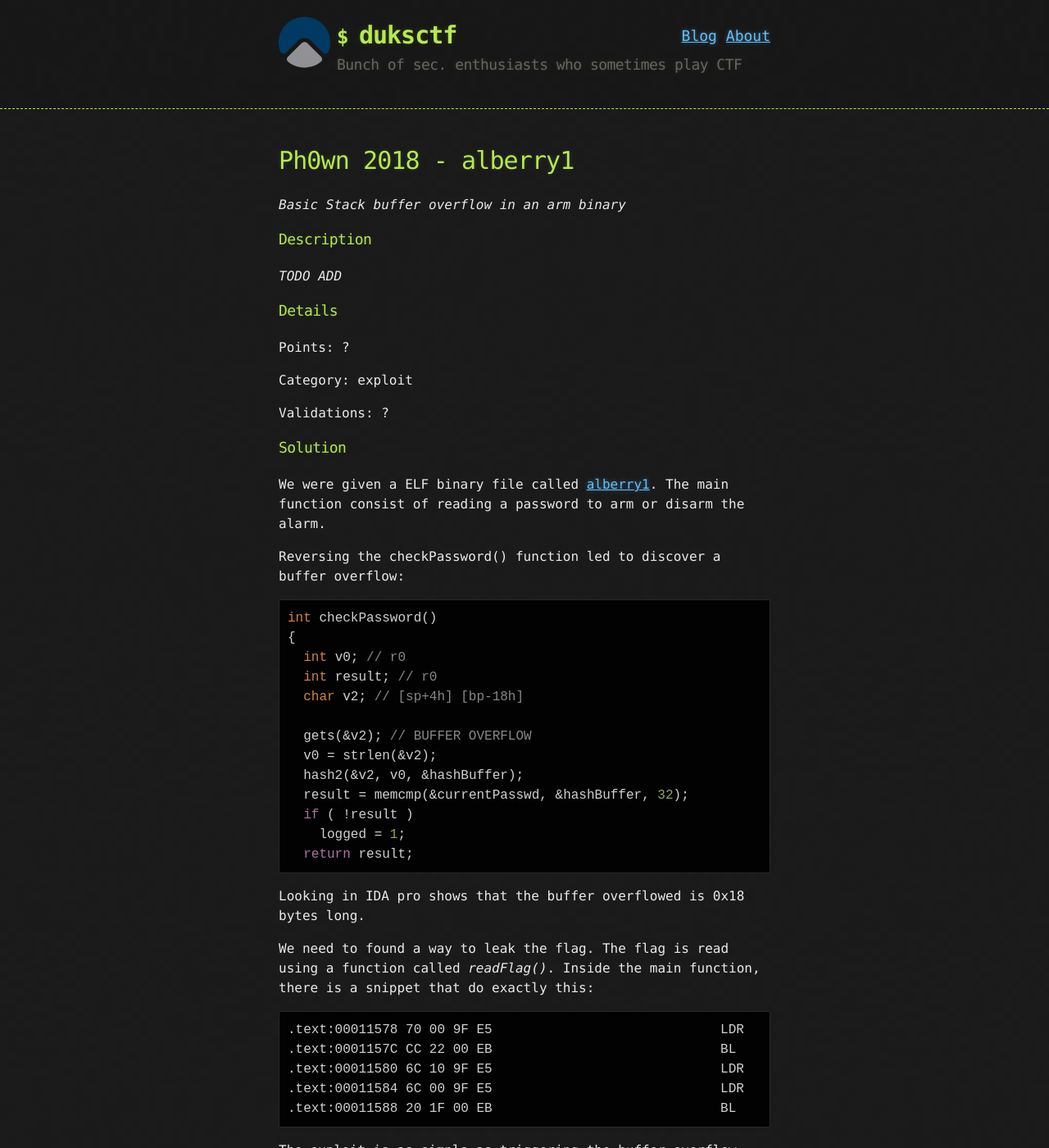
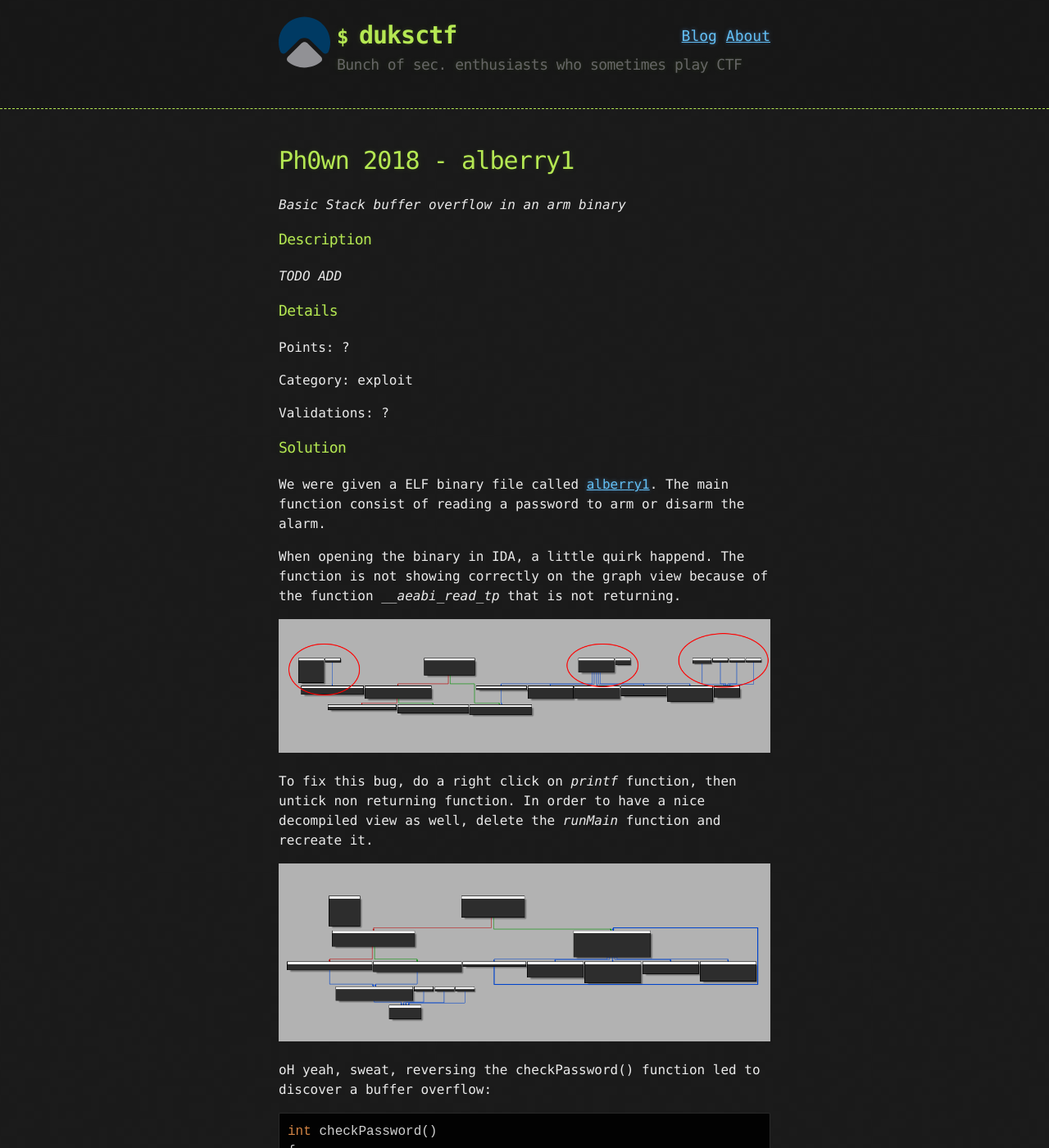
Before and after one commit to duksctf/duksctf.github.io, a Jekyll site: the page built from _posts/2018-12-14-Ph0wn2018-alberry1.md, in a window 1280 px wide and 1400 px high. Shown: the whole window at 82% size. Built offline with Jekyll 4.4.1, drawn with Linux system fonts in a browser that asks for light colours.

Commit message:
added ida bug for alberry1

````diff
--- a/_posts/2018-12-14-Ph0wn2018-alberry1.md
+++ b/_posts/2018-12-14-Ph0wn2018-alberry1.md
@@ -27,7 +27,15 @@ Validations: ?
 We were given a ELF binary file called [alberry1](/resources/2018/ph0wn/alberry1/alberry1).
 The main function consist of reading a password to arm or disarm the alarm.
 
-Reversing the checkPassword() function led to discover a buffer overflow:
+When opening the binary in IDA, a little quirk happend. The function is not showing correctly on the graph view because of the function *__aeabi_read_tp* that is not returning.
+
+<img src="/resources/2018/ph0wn/alberry1/ida_bug.png" width="800">
+
+To fix this bug, do a right click on *printf* function, then untick non returning function. In order to have a nice decompiled view as well, delete the *runMain* function and recreate it.
+
+<img src="/resources/2018/ph0wn/alberry1/ida_good.png" width="800">
+
+oH yeah, sweat, reversing the checkPassword() function led to discover a buffer overflow:
 
 ```c
 int checkPassword()
````
Also changed, not shown: resources/2018/ph0wn/alberry1/ida_bug.png (added), resources/2018/ph0wn/alberry1/ida_good.png (added).
